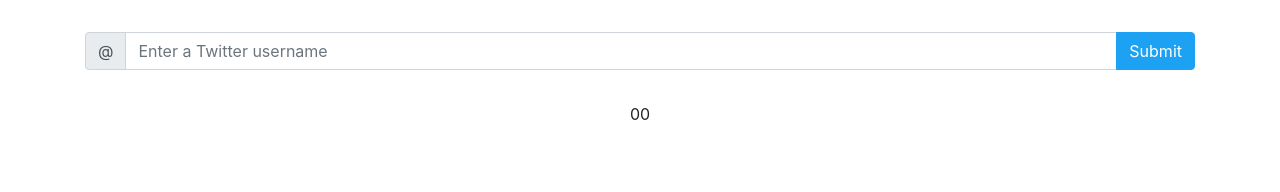
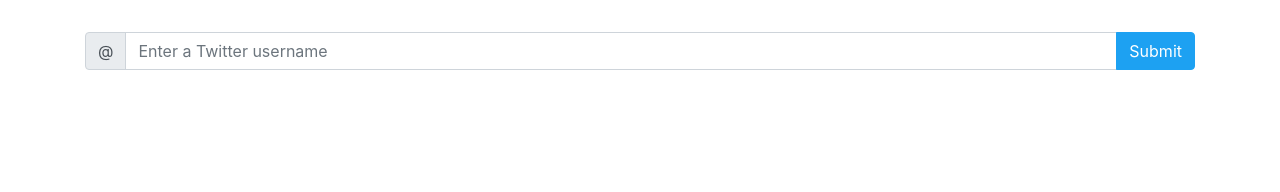
Before and after one commit to yaniv691/twitter-followers, a React (Create React App) app in the folder client/: page / in a window 1280 px wide. Shown: the top 192 px of the page. Built offline with nearby package versions, Linux system fonts and the light colour scheme.

Commit message:
Fix navigation

```diff
--- a/client/src/App.js
+++ b/client/src/App.js
@@ -38,11 +38,12 @@ class App extends React.Component {
   fetchFollowers = (screenName, cursor = -1) => {
     store.dispatch({
       type: ACTIONS.REQUEST_FOLLOWERS,
-      screenName: this.state.screenNameInput,
+      screenName: screenName,
       isFetching: true,
-      apiCounter: this.props.apiCounter + 1,
+      apiCounter: this.props.apiCounter + 1
     });
-    let params = `screenName=${screenName}`;
+    const count = 5;
+    let params = `screenName=${screenName}&count=${count}`;
     if (cursor) {
       params += `&cursor=${cursor}`;
     }
@@ -58,7 +59,7 @@ class App extends React.Component {
   }
 
   navigateFollowers = (cursorKey) => {
-    this.fetchFollowers(this.props.screenNameInput, this.props[cursorKey]);
+    this.fetchFollowers(this.props.screenName, this.props[cursorKey]);
   }
 
   handleSubmit = (event) => {
@@ -81,16 +82,16 @@ class App extends React.Component {
           screenNameInput={this.state.screenNameInput}
         />
         <div className="main">
-          {(this.props.apiCounter && this.props.isFetching) &&
+          {(this.props.apiCounter > 0 && this.props.isFetching) &&
             <Spinner variant="primary" animation="border" role="status">
               <span className="sr-only">Loading...</span>
             </Spinner>
           }
-          {(this.props.apiCounter && !this.props.isFetching) &&
+          {(this.props.apiCounter > 0 && !this.props.isFetching) &&
             <Followers users={this.props.users} sortFunction={this.sortFollowersList} screenNameInput={this.props.screenName} />
           }
         </div>
-        {(this.props.users && this.props.users.length) &&
+        {(this.props.users && this.props.users.length > 0) &&
           <Navigation prevCursor={this.props.prevCursor} nextCursor={this.props.nextCursor} navigateFollowers={this.navigateFollowers} />
         }
       </Container>
```
